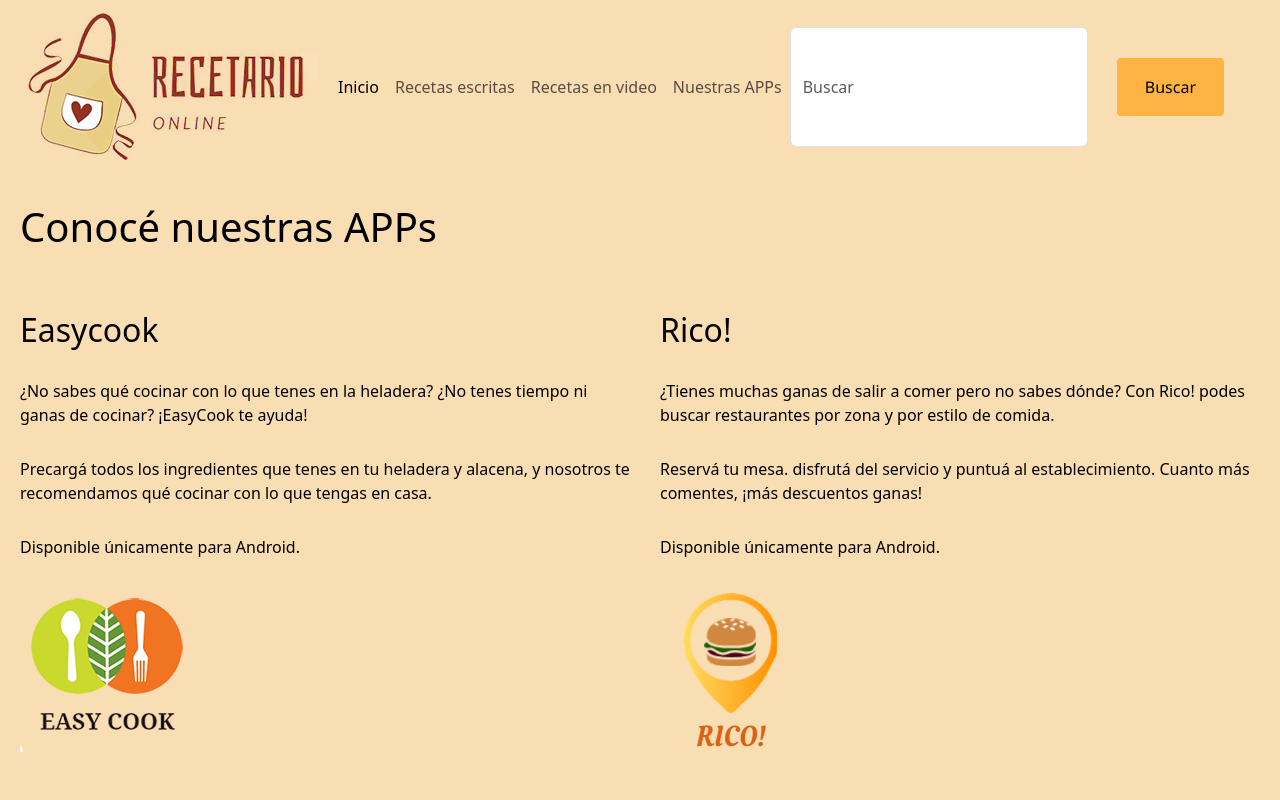
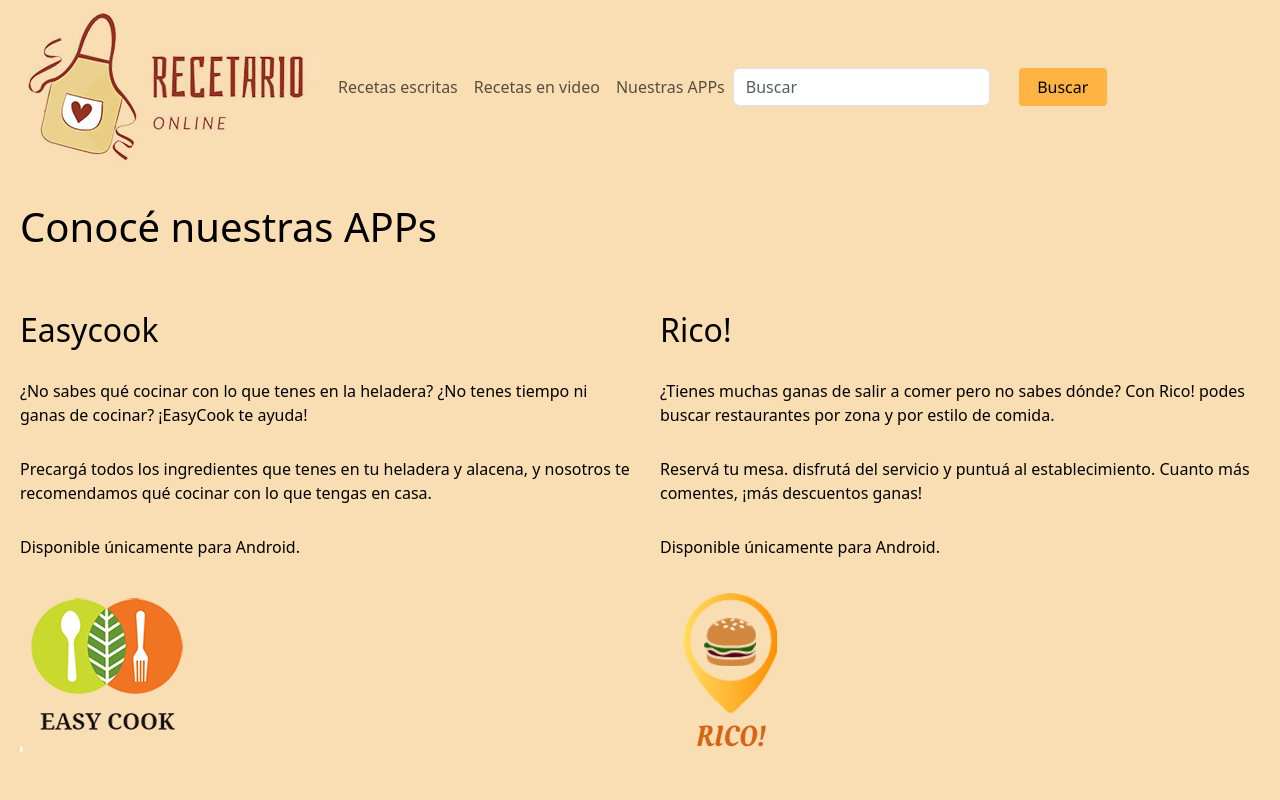
Before and after one commit to MaraBalari/recetarioonline, a website: page pages/APPs.html in a window 1280 px wide. Shown: the top 800 px of the page. Drawn offline with nearby package versions, Linux system fonts and the light colour scheme.

Commit message:
arreglo de encabezado ok

```diff
--- a/SCSS/_header.scss
+++ b/SCSS/_header.scss
@@ -13,3 +13,11 @@
       }
     }
   }
+
+  form.d-flex {
+    display: flex;
+    align-items: center;
+    .form-control {
+      flex: 1;
+    }
+  }
--- a/SCSS/_mixins.scss
+++ b/SCSS/_mixins.scss
@@ -9,5 +9,5 @@
 }
 
 .btn {
-    @include botones(150px,60px, rgb(249, 221, 179), "Segoe UI",center, 5px)
+    @include botones(90px,40px, rgb(249, 221, 179), "Segoe UI",center, 5px)
 }
--- a/pages/APPs.html
+++ b/pages/APPs.html
@@ -17,7 +17,7 @@
 
 <header>
     <div class="logo-y-menu-conteiner">
-    <img src="../multimedia/Logo_recetario.png" alt="Logo_recetario">
+    <a class="nav-link active" aria-current="page" href="../index.html"><img src="../multimedia/Logo_recetario.png" alt="Logo_recetario"></a>
     <nav class="navbar navbar-expand-lg .bg-transparent">
         <div class="container-fluid">
           <button class="navbar-toggler" type="button" data-bs-toggle="collapse" data-bs-target="#navbarSupportedContent" aria-controls="navbarSupportedContent" aria-expanded="false" aria-label="Toggle navigation">
@@ -25,9 +25,6 @@
           </button>
           <div class="collapse navbar-collapse" id="navbarSupportedContent">
             <ul class="navbar-nav me-auto mb-2 mb-lg-0">
-              <li class="nav-item">
-                <a class="nav-link active" aria-current="page" href="../index.html">Inicio</a>
-              </li>
               <li class="nav-item">
                 <a class="nav-link" href="../pages/recetas_menu.html">Recetas escritas</a>
               </li>
```
Also changed, not shown: index.html (+0 -3 lines), pages/contacto.html (+4 -7 lines), pages/recetas_detalle.html (+1 -4 lines), pages/recetas_menu.html (+1 -4 lines), pages/recetas_video.html (+1 -4 lines), css/style.css, 1 other file.
